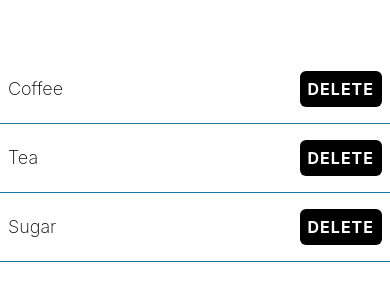
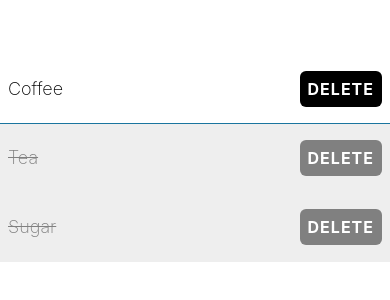
Before and after one commit to sayyidmarvanvt/taskly, a React Native app: screen / in a window 390 px wide. Shown: the part 264-564 px from the top of the page. Built offline with nearby package versions, Linux system fonts and the light colour scheme.

Commit message:
add colorGrey for complete

```diff
--- a/App.tsx
+++ b/App.tsx
@@ -6,8 +6,8 @@ export default function App() {
   return (
     <View style={styles.container}>
       <ShoppingListItem name="Coffee" />
-      <ShoppingListItem name="Tea" />
-      <ShoppingListItem name="Sugar" />
+      <ShoppingListItem name="Tea" isCompleted />
+      <ShoppingListItem name="Sugar" isCompleted />
     </View>
   );
 }
--- a/components/ShoppingListItem.tsx
+++ b/components/ShoppingListItem.tsx
@@ -3,9 +3,10 @@ import { theme } from "../theme";
 
 type Prop = {
   name?: string;
+  isCompleted?: boolean;
 };
 
-export default function ShoppingListItem({ name }: Prop) {
+export default function ShoppingListItem({ name, isCompleted }: Prop) {
   const handleDelete = () => {
     Alert.alert(
       `Are you sure you want to delete ${name}?`,
@@ -21,18 +22,22 @@ export default function ShoppingListItem({ name }: Prop) {
           onPress: () => console.log("Delete Pressed"),
           style: "destructive",
         },
-      ],
+      ]
     );
   };
   return (
-    <View style={styles.itemContainer}>
-      <Text style={styles.itemText}>{name}</Text>
+    <View
+      style={[styles.itemContainer, isCompleted && styles.completedContainer]}
+    >
+      <Text style={[styles.itemText, isCompleted && styles.completedText]}>
+        {name}
+      </Text>
       <TouchableOpacity
-        style={styles.button}
+        style={[styles.button, isCompleted && styles.completedButton]}
         onPress={handleDelete}
         activeOpacity={0.8}
       >
-        <Text style={styles.buttonText}>Delete</Text>
+        <Text style={[styles.buttonText]}>Delete</Text>
       </TouchableOpacity>
     </View>
   );
@@ -48,11 +53,23 @@ const styles = StyleSheet.create({
     borderBottomColor: theme.colorCeruleanBlue,
     borderBottomWidth: 1,
   },
+  completedContainer: {
+    backgroundColor: theme.colorLightGrey,
+    borderBottomColor: theme.colorLightGrey,
+  },
   itemText: { fontSize: 18, fontWeight: "200" },
+  completedText: {
+    color: theme.colorGrey,
+    textDecorationColor: theme.colorGrey,
+    textDecorationLine: "line-through",
+  },
   button: {
     backgroundColor: theme.colorBlack,
     padding: 8,
     borderRadius: 6,
+  },
+  completedButton: {
+    backgroundColor: theme.colorGrey,
   },
   buttonText: {
     color: theme.colorWhite,
--- a/theme.ts
+++ b/theme.ts
@@ -2,4 +2,6 @@ export const theme = {
   colorCeruleanBlue: "#1a759f",
   colorWhite: "#fff",
   colorBlack: "#000",
+  colorGrey: "grey",
+  colorLightGrey: "#eee",
 };
```
